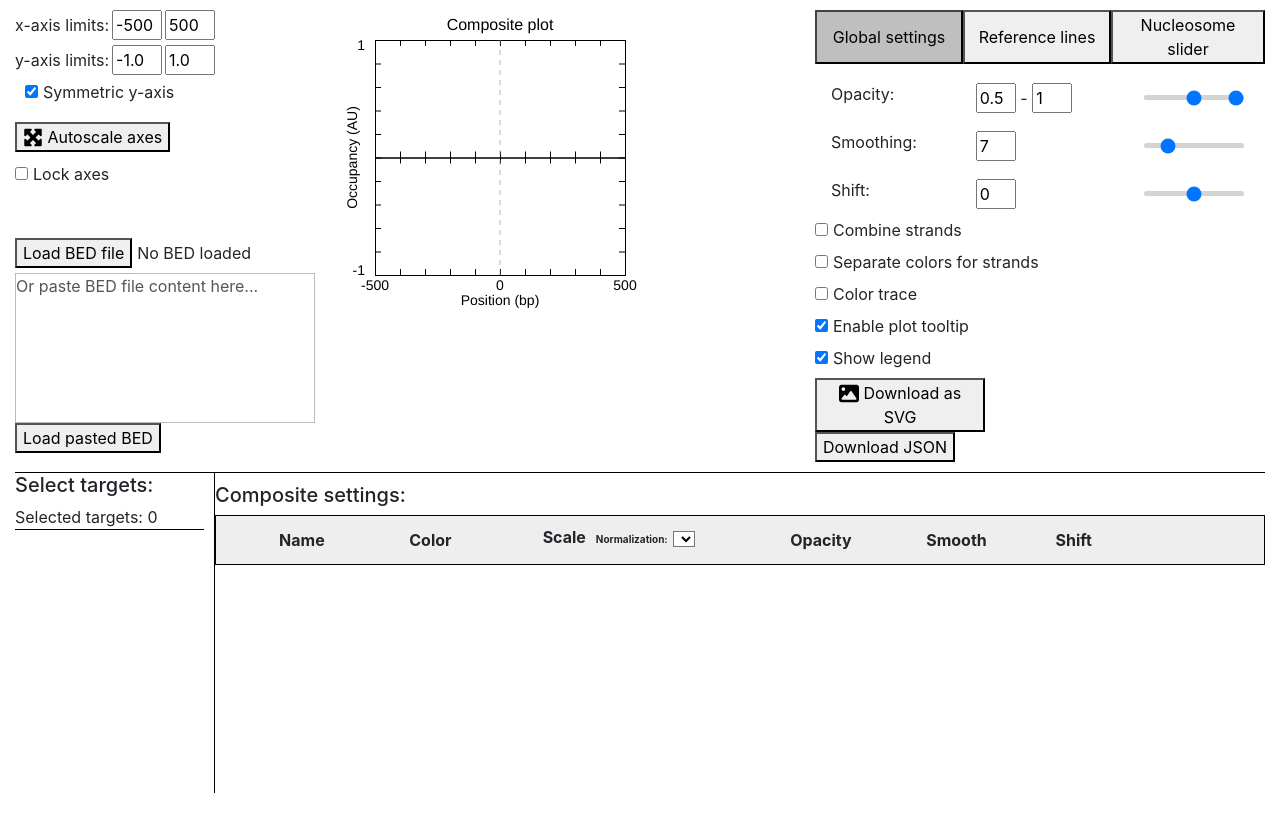
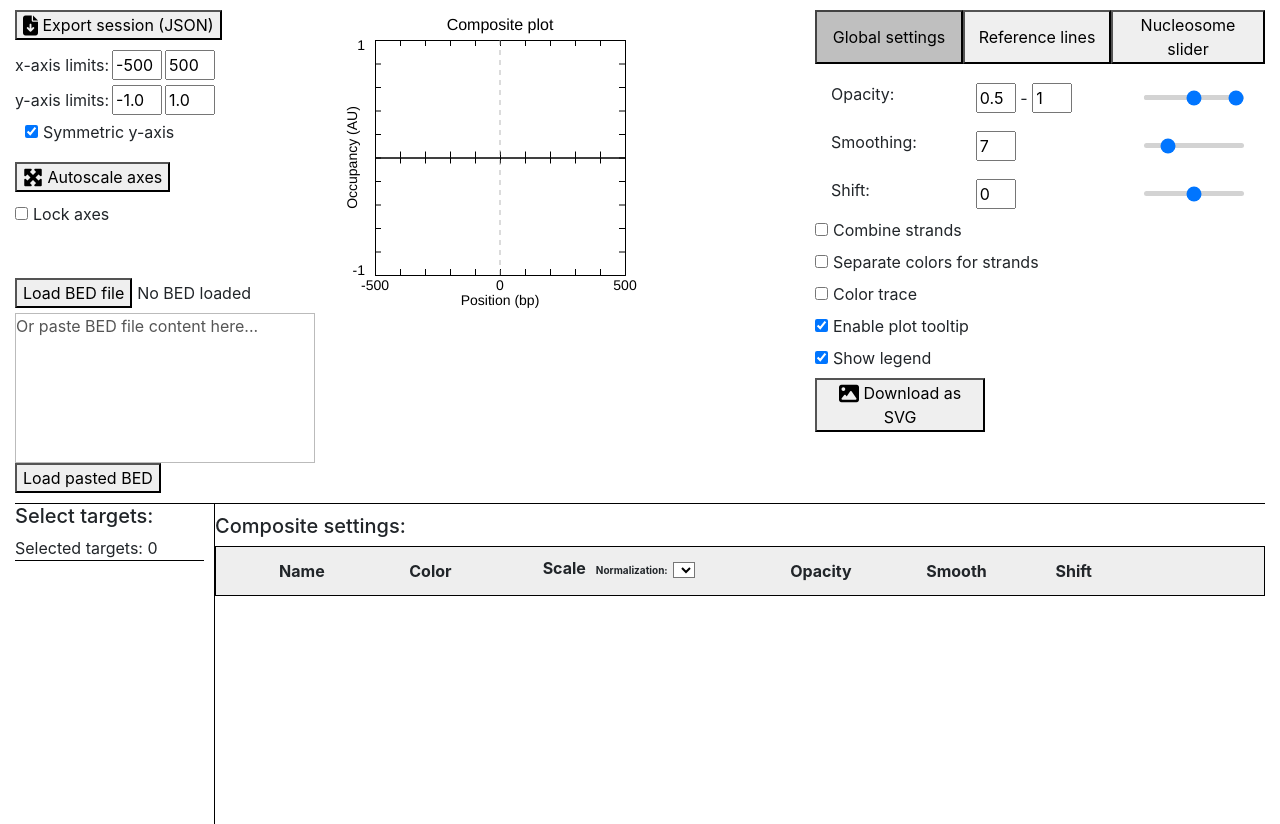
Before and after one commit to CEGRcode/GenoPlotter, a plain HTML site: page server.html in a window 1280 px wide. Drawn offline with Linux system fonts and the light colour scheme; no server answers.

Commit message:
Changed download JSON button in server version to match local

```diff
--- a/server.html
+++ b/server.html
@@ -15,6 +15,9 @@
         <div class="container-fluid">
             <div id="top-panel">
                 <div id="top-left-panel">
+                    <div id="json-buttons">
+                        <button id="json-download" class="stretch-button"><i class="fas fa-lg fa-file-arrow-down"></i> Export session (JSON)</button>
+                    </div>
                     <div id="axes-input" class="text-left">
                         <div id="x-axis-input"></div>
                         <div id="y-axis-input"></div>
@@ -41,9 +44,6 @@
                         <div id="show-legend"></div>
                         <div id="download-svg-buttons">
                             <button id="download-as-svg"><i class="fa fas fa-lg fa-image"></i> Download as SVG</button>
-                        </div>
-                        <div id="json-buttons">
-                            <button id="json-download">Download JSON</button>
                         </div>
                     </div>
                     <div id="reference-lines-input" class="settings-section hidden"></div>
```
